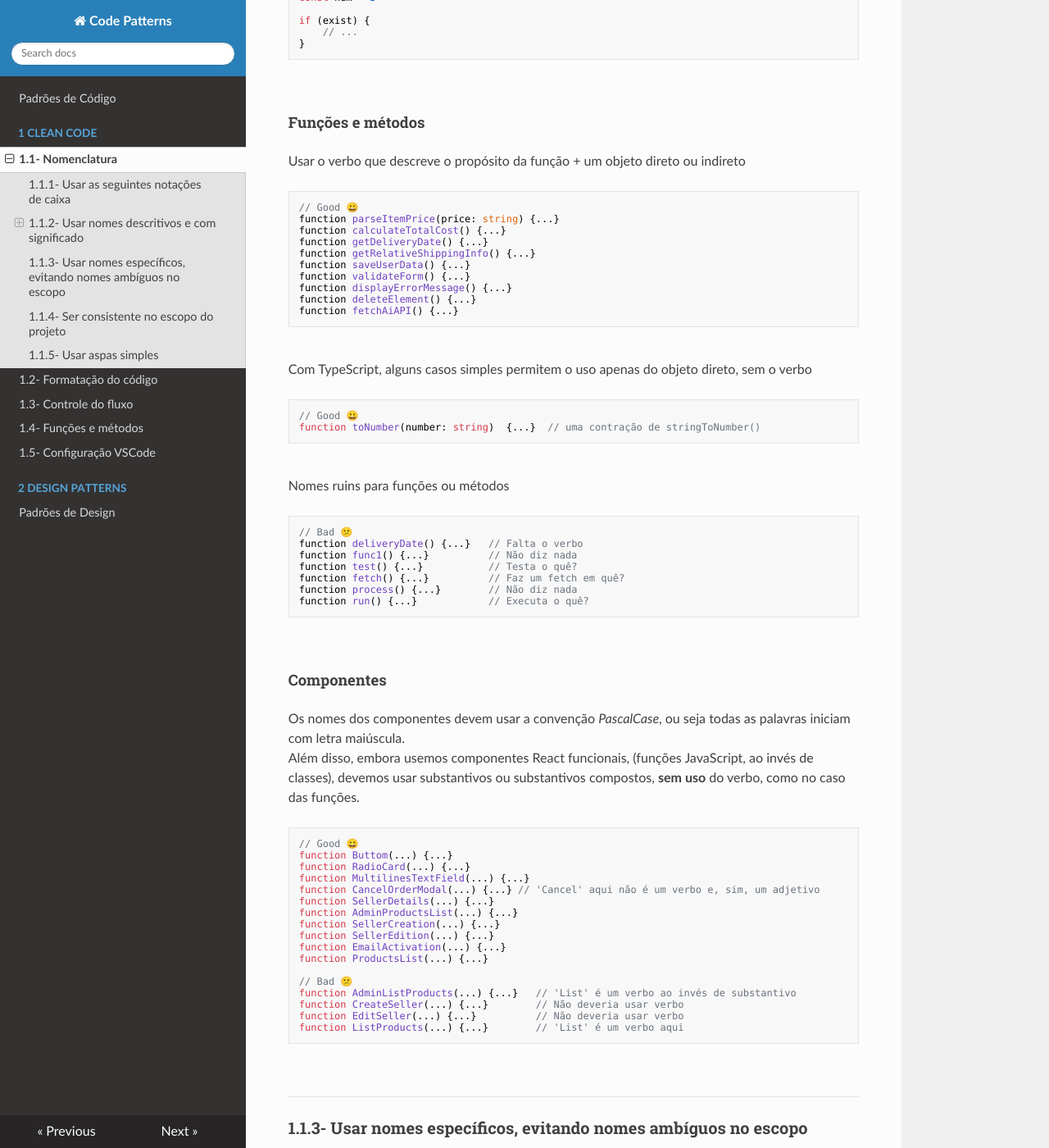
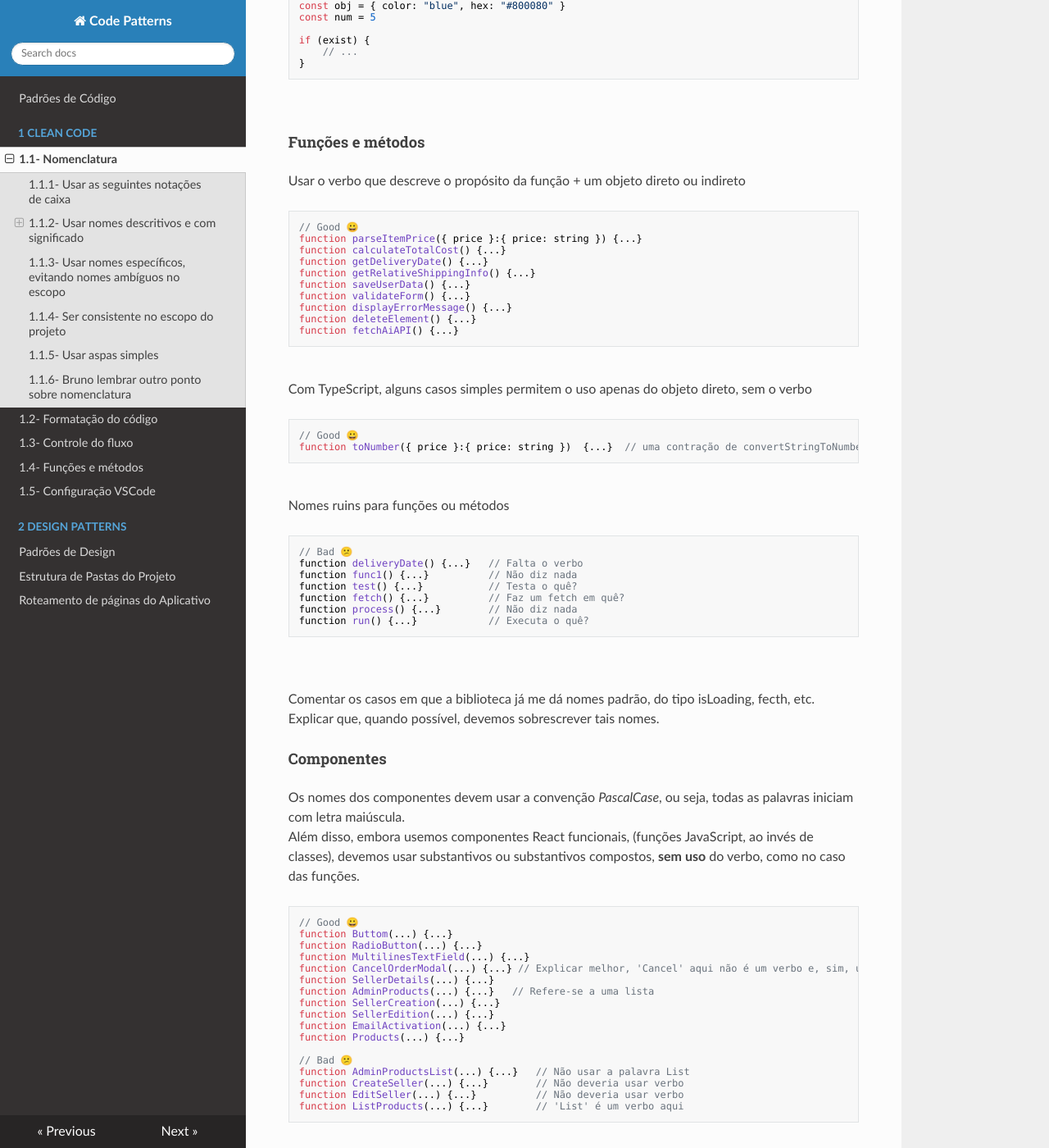
Before and after one commit to Buildbox-ItSolutions/buildbox-itsolutions.github.io, an MkDocs documentation site: the page built from docs/1-Clean-Code/1-nomenclature.md, in a window 1280 px wide and 1400 px high, scrolled down 1611 px. Shown: the whole window at 82% size. Built offline with MkDocs 1.6.1, drawn with Linux system fonts in a browser that asks for light colours; nearby versions of some CDN libraries; some of the changed text lies outside the part shown.

```diff
--- a/docs/1-Clean-Code/1-nomenclature.md
+++ b/docs/1-Clean-Code/1-nomenclature.md
@@ -5,7 +5,9 @@
 
 ### 1.1.1- Usar as seguintes notações de caixa
 - Nomes de variáveis, propriedades, funções, argumentos de funções: Usar **camelCase**<br>
-- Nomes de Componentes React: Usar **PascalCase**<br>
+- Nomes de Componentes React, Classes: Usar **PascalCase**<br>
+- Nomes de interfaces (TypeScript): Iniciar com 'I' maiúsculo, por ex: IUser
+- Nomes de ENUMS: Iniciar com 'E' maiúsculo, por ex: EUserStatus
 <br>
 
 ***
@@ -76,7 +78,7 @@ Nomes ruins<br>
 Usar o verbo que descreve o propósito da função + um objeto direto ou indireto<br>
 
     // Good 😀
-    function parseItemPrice(price: string) {...}
+    function parseItemPrice({ price }:{ price: string }) {...}
     function calculateTotalCost() {...}
     function getDeliveryDate() {...}
     function getRelativeShippingInfo() {...}
@@ -89,7 +91,7 @@ Usar o verbo que descreve o propósito da função + um objeto direto ou indiret
 Com TypeScript, alguns casos simples permitem o uso apenas do objeto direto, sem o verbo<br>
 
     // Good 😀
-    function toNumber(number: string)  {...}  // uma contração de stringToNumber()
+    function toNumber({ price }:{ price: string })  {...}  // uma contração de convertStringToNumber()
 
 <br>
 Nomes ruins para funções ou métodos<br>
@@ -104,24 +106,27 @@ Nomes ruins para funções ou métodos<br>
 
 <br>
 
+Comentar os casos em que a biblioteca já me dá nomes padrão, do tipo isLoading, fecth, etc.
+Explicar que, quando possível, devemos sobrescrever tais nomes.
+
 #### Componentes
-Os nomes dos componentes devem usar a convenção *PascalCase*, ou seja todas as palavras iniciam com letra maiúscula.<br>
+Os nomes dos componentes devem usar a convenção *PascalCase*, ou seja, todas as palavras iniciam com letra maiúscula.<br>
 Além disso, embora usemos componentes React funcionais, (funções JavaScript, ao invés de classes), devemos usar substantivos ou substantivos compostos, **sem uso** do verbo, como no caso das funções.<br>
 
     // Good 😀
     function Buttom(...) {...}
-    function RadioCard(...) {...}
+    function RadioButton(...) {...}
     function MultilinesTextField(...) {...}
-    function CancelOrderModal(...) {...} // 'Cancel' aqui não é um verbo e, sim, um adjetivo
+    function CancelOrderModal(...) {...} // Explicar melhor, 'Cancel' aqui não é um verbo e, sim, um adjetivo
     function SellerDetails(...) {...}
-    function AdminProductsList(...) {...}
+    function AdminProducts(...) {...}   // Refere-se a uma lista
     function SellerCreation(...) {...}
     function SellerEdition(...) {...}
     function EmailActivation(...) {...}
-    function ProductsList(...) {...}
+    function Products(...) {...}
 
     // Bad 😕
-    function AdminListProducts(...) {...}   // 'List' é um verbo ao invés de substantivo
+    function AdminProductsList(...) {...}   // Não usar a palavra List
     function CreateSeller(...) {...}        // Não deveria usar verbo
     function EditSeller(...) {...}          // Não deveria usar verbo
     function ListProducts(...) {...}        // 'List' é um verbo aqui
@@ -139,6 +144,7 @@ De modo geral, quanto mais amplo o escopo, mais específico deve ser o nome, par
 
 ***
 
+Nunca usar export default, para obrigar o uso do nome específico na importação.
 ### 1.1.4- Ser consistente no escopo do projeto
 Deve-se procurar usar os mesmos nomes e verbos para os mesmos tipos de conteúdo e/ou ações, dentro do projeto corrente e, se possível, entre todos os projetos da BuildBox.<br>
 
@@ -158,4 +164,7 @@ Por exemplo:<br>
 
 ### 1.1.5- Usar aspas simples
 Usar aspas simples ('') nos literais de strings e nomes de propriedades, ao invés de aspas duplas ("").<br>
+
+### 1.1.6- Bruno lembrar outro ponto sobre nomenclatura
+
 <br>
```
Also changed, not shown: docs/1-Clean-Code/2-code-format.md (+4 -12 lines), docs/2-design-patterns/folder-structure.md (added, +58 -0 lines), docs/2-design-patterns/page-routing.md (added, +84 -0 lines), docs/index.md (+6 -2 lines), docs/2-design-patterns/images/app-component.png (added), docs/2-design-patterns/images/index.tsx.png (added), docs/2-design-patterns/images/project-folder-structure.png (added), docs/2-design-patterns/images/src-folder.png (added).
